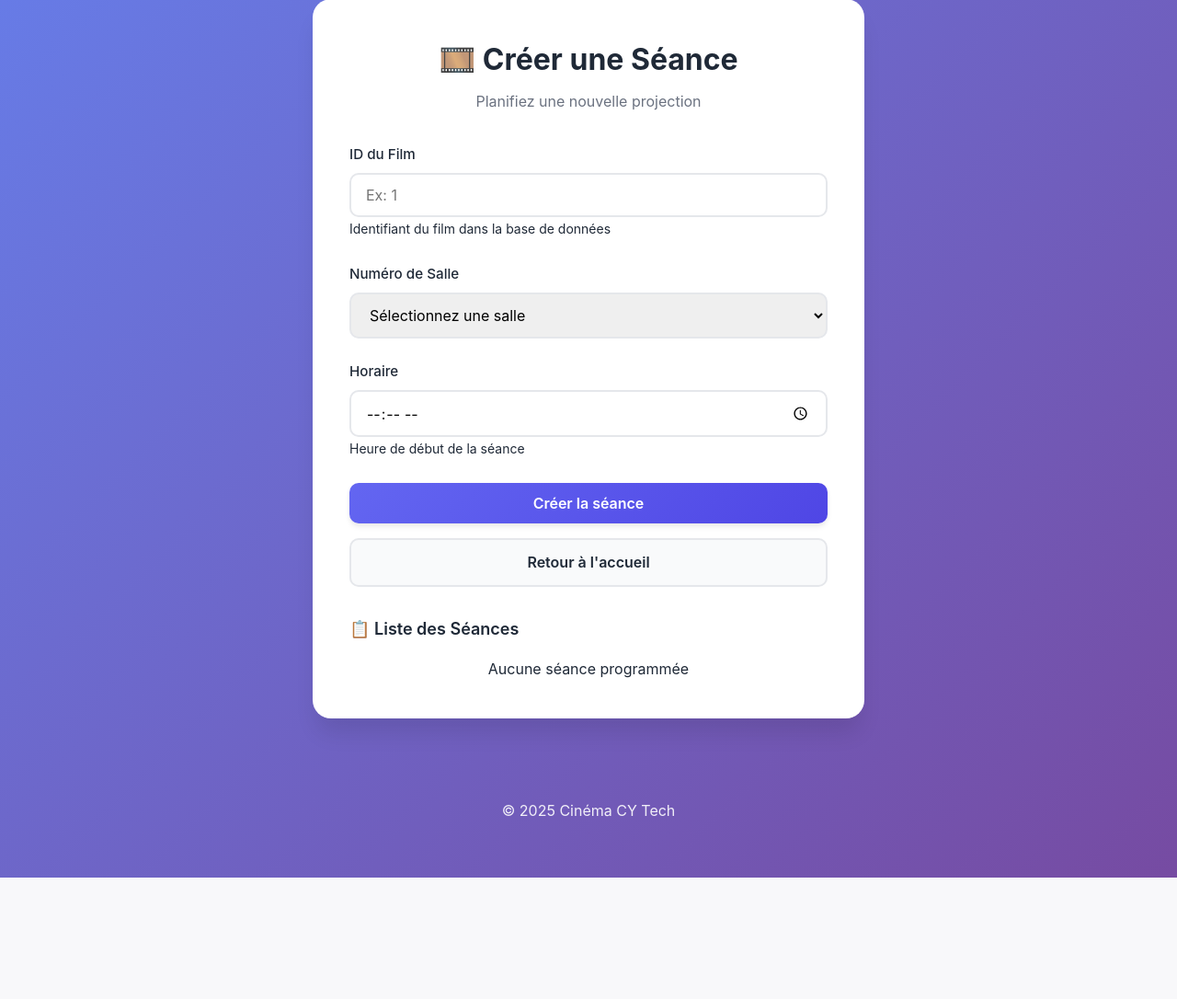
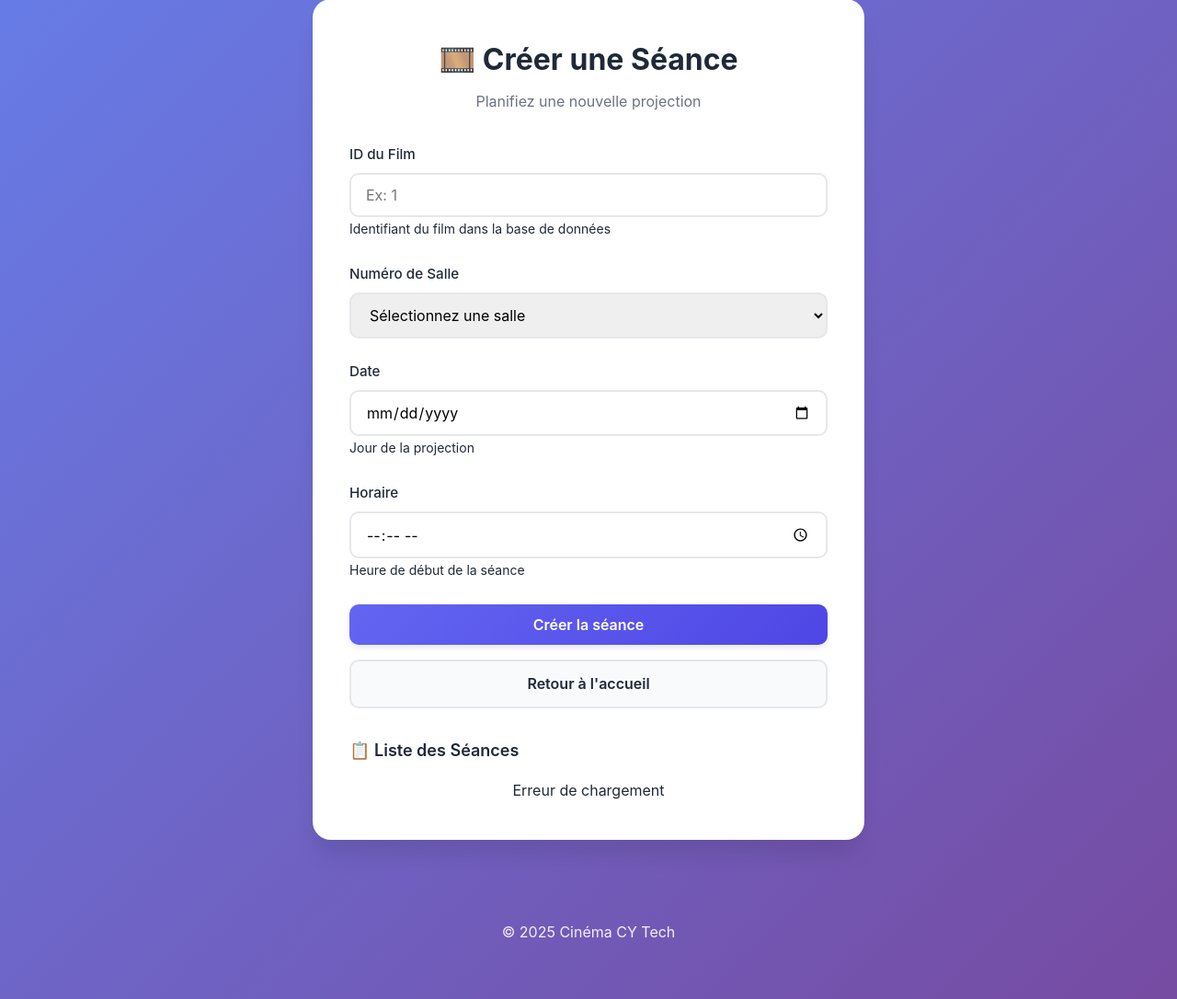
Before and after one commit to danbvm958/Gestion-de-cinema, a Flask app: template templates/ajoutseance.html in a window 1280 px wide. Shown: the part 131-1217 px from the top of the page at 92% size. Before the commit the page ends 1085 px from the top, so only its background shows below. Run offline with Flask 3, Linux system fonts and the light colour scheme; the template is opened without the code that fills it, so the values that code supplies are empty; data comes from the database, SQL or seed files in the repository; both versions use the stored data as it was after the commit; parts of the project's set-up code (start-up, migrations or seed data) failed here and were passed over.

Commit message:
seance html

```diff
--- a/seances.py
+++ b/seances.py
@@ -61,7 +61,7 @@
         for h_existante, duree_existante in autres_seances:
             debut2 = datetime.strptime(h_existante, "%Y-%m-%d %H:%M")
             fin2 = debut2 + timedelta(minutes=duree_existante)
-
+y
             # Condition de chevauchement
             if debut < fin2 and fin > debut2:
                 conn.close()
--- a/templates/ajoutseance.html
+++ b/templates/ajoutseance.html
@@ -51,6 +51,13 @@
                     </select>
                 </div>
 
+                <!-- Nouvelle section : Date de séance -->
+                <div class="form-group">
+                    <label for="date">Date</label>
+                    <input type="date" id="date" name="date" class="form-control" required>
+                    <small class="text-sm text-light">Jour de la projection</small>
+                </div>
+
                 <div class="form-group">
                     <label for="horaire">Horaire</label>
                     <input type="time" id="horaire" name="horaire" class="form-control" required>
@@ -90,7 +97,6 @@
         formSeance.addEventListener("submit", async (e) => {
             e.preventDefault();
 
-            // Masquer les messages précédents
             successMessage.classList.add('hidden');
             errorMessage.classList.add('hidden');
 
@@ -113,11 +119,8 @@
                     successText.textContent = result.message;
                     successMessage.classList.remove('hidden');
                     formSeance.reset();
-
-                    // Recharger la liste des séances
                     loadSeances();
 
-                    // Masquer le message après 5 secondes
                     setTimeout(() => {
                         successMessage.classList.add('hidden');
                     }, 5000);
@@ -137,7 +140,6 @@
                 loadingSpinner.style.display = 'block';
                 const res = await fetch("/seances");
                 const seances = await res.json();
-
                 loadingSpinner.style.display = 'none';
 
                 if (seances.length === 0) {
@@ -150,7 +152,7 @@
                     html += `
                         <div style="padding: 0.75rem; background: #f9fafb; border-radius: 8px; border-left: 3px solid var(--primary-color);">
                             <strong>${s.film}</strong> - Salle ${s.salle}<br>
-                            <small class="text-light">🕐 ${s.horaire}</small>
+                            <small class="text-light">📅 ${s.date} — 🕐 ${s.horaire}</small>
                         </div>
                     `;
                 });
```
Also changed, not shown: cinema.db.
